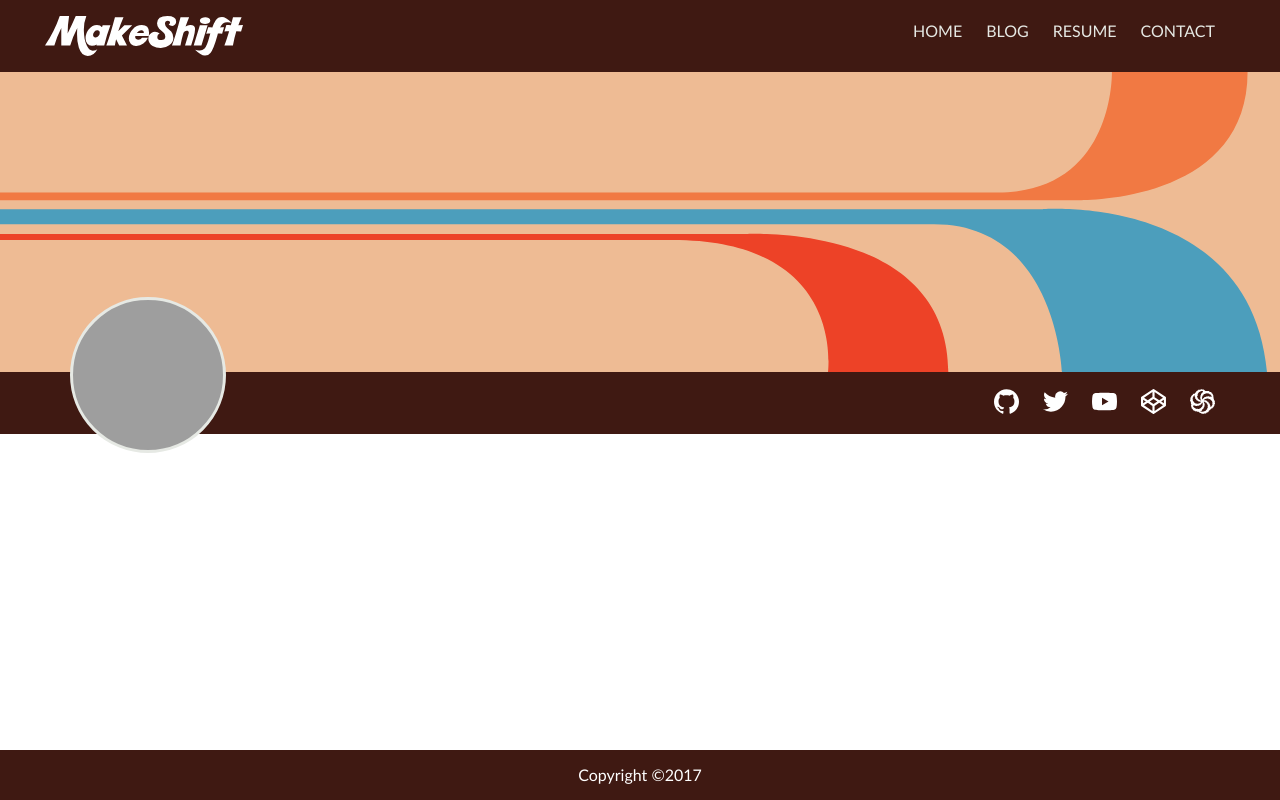
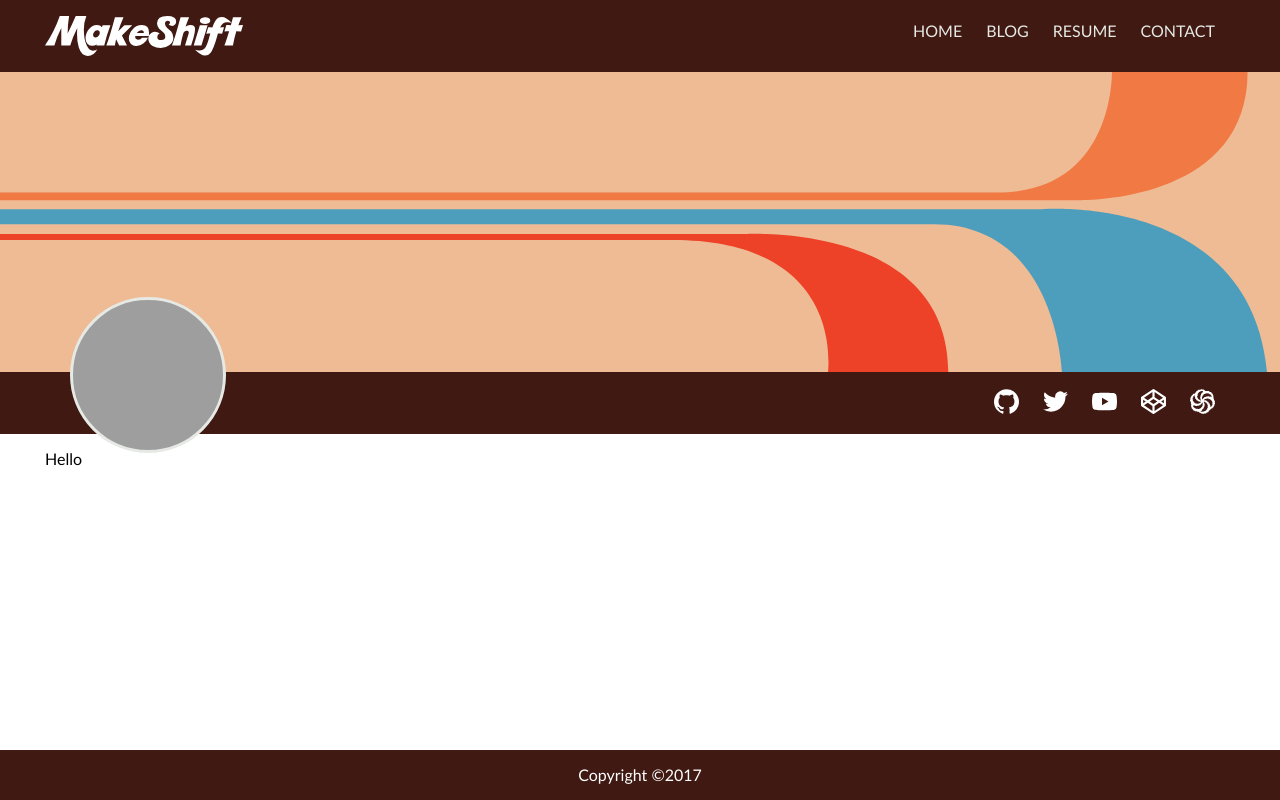
Before and after one commit to makeshift3ds/makeshift3d-react, a React app: page /blog in a window 1280 px wide. Built offline with nearby package versions, Linux system fonts and the light colour scheme; grey boxes are pictures that could not be loaded.

Commit message:
add <Blog /> component

```diff
--- a/src/components/App/App.jsx
+++ b/src/components/App/App.jsx
@@ -6,6 +6,7 @@
 import Hero from '../Hero/Hero.jsx';
 import SocialNav from '../SocialNav/SocialNav.jsx';
 import Home from '../Home/Home.jsx';
+import Blog from '../Blog/Blog.jsx';
 import Footer from '../Footer/Footer.jsx';
 
 /* CSS */
@@ -21,6 +22,7 @@
       <section className="content">
         <Switch>
           <Route exact path="/" component={Home} />
+          <Route path="/blog" component={Blog} />
         </Switch>
       </section>
 
--- /dev/null
+++ b/src/components/Blog/Blog.jsx
@@ -0,0 +1,11 @@
+import React, { Component } from 'react';
+
+export default class Blog extends Component {
+  render() {
+    return (
+      <div className="content-container">
+        <div>Hello</div>
+      </div>
+    );
+  }
+}
--- a/src/components/Home/Home.css
+++ b/src/components/Home/Home.css
@@ -1,4 +1,5 @@
 @import '../../assets/css/globals.css';
+
 article {
   flex: 1 0 auto;
   margin-right: 1rem;
--- a/src/components/TopNav/TopNav.jsx
+++ b/src/components/TopNav/TopNav.jsx
@@ -13,9 +13,9 @@
           </Link>
         </li>
         <li>
-          <a href="#2" aria-label="link to the blog section">
+          <Link to="/blog" aria-label="link to the blog section">
             Blog
-          </a>
+          </Link>
         </li>
         <li>
           <a href="#3" aria-label="link to Ken Elliott's resume">
--- a/webpack.config.js
+++ b/webpack.config.js
@@ -19,30 +19,30 @@
 /* Paths */
 const PATHS = {
   src: path.join(__dirname, 'src'),
-  build: path.join(__dirname, 'build'),
+  build: path.join(__dirname, 'build')
 };
 
 /* Common Configuration */
 const common = merge(
   {
     entry: {
-      app: PATHS.src,
+      app: PATHS.src
     },
     output: {
       path: PATHS.build,
-      filename: 'index.bundle.js',
+      filename: 'index.bundle.js'
     },
     plugins: [
       new DashboardPlugin(),
       new HtmlWebpackPlugin({
         title: 'React App',
-        template: './src/index.html',
+        template: './src/index.html'
       }),
-      new webpack.NamedModulesPlugin(),
+      new webpack.NamedModulesPlugin()
     ],
     resolve: {
-      extensions: ['.js', '.jsx'],
-    },
+      extensions: ['.js', '.jsx']
+    }
   },
   imgConfig.load(),
   jsConfig.load()
@@ -56,7 +56,7 @@
       sourceMapConfig.load({ devtool: 'source-map' }),
       cleanConfig.load({
         root: process.cwd(),
-        path: PATHS.build,
+        path: PATHS.build
       }),
       uglifyConfig.load()
     );
```
Also changed, not shown: 1 other file (tests, documents, lock files or other folders).
